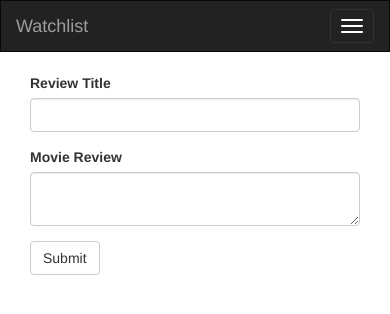
After one commit to KenMwaura1/Moringa_Core_3, a Flask app: template watchlist/app/templates/new_review.html in a window 390 px wide. The commit adds this page. Shown: the top 314 px of the page. Run offline with Flask 2, Linux system fonts and the light colour scheme; the template is opened without the code that fills it: values that come from a table or form of the project are taken from there, others are empty; parts of the project's set-up code (start-up, migrations or seed data) failed here and were passed over; some libraries are stand-ins or nearby versions.

Commit message:
Updated the Reviews class and templates

```diff
--- /dev/null
+++ b/watchlist/app/forms.py
@@ -0,0 +1,9 @@
+from flask_wtf import FlaskForm
+from wtforms import StringField, TextAreaField, SubmitField
+from wtforms.validators import Required
+
+
+class ReviewForm(FlaskForm):
+    title = StringField('Review Title', validators=[Required()])
+    review = TextAreaField('Movie Review', validators=[Required()])
+    submit = SubmitField('Submit')
--- a/watchlist/app/models/reviews.py
+++ b/watchlist/app/models/reviews.py
@@ -1,6 +1,6 @@
 class Review:
     """
-    class to model reviews received frommthe API.
+    class to model reviews
     """
     all_reviews = []
 
@@ -16,3 +16,7 @@ class Review:
     @classmethod
     def clear_reviews(cls):
         Review.all_reviews.clear()
+
+    @classmethod
+    def get_reviews(cls, id: int):
+        return [review for review in cls.all_reviews if review.movie_id == id]
--- a/watchlist/app/templates/movie.html
+++ b/watchlist/app/templates/movie.html
@@ -13,7 +13,7 @@
 
                 <p class="overview"> {{ movie.overview }}</p>
                 <p class="ratings"> <b> {{ movie.vote_average }}</b> - <i>{{ movie.vote_count}} votes </i> </p>
-
+                <a class="ratings" href="/movie/review/new/{{movie.id}}"> Write a new review</a>
 
             </div>
         </div>
--- /dev/null
+++ b/watchlist/app/templates/new_review.html
@@ -0,0 +1,19 @@
+{% extends 'base.html' %}
+{% import "bootstrap/wtf.html" as wtf %}
+
+{% block content %}
+    <div class="container">
+
+        <div class="col-md-8">
+
+            <img src="{{movie.poster}}" alt="{{movie.title}}" class="img-responsive">
+        </div>
+
+        <div class="col-md-4">
+
+            {{ wtf.quick_form(review_form) }}
+        </div>
+
+    </div>
+
+{% endblock %}
```
Also changed, not shown: watchlist/app/views.py (+21 -0 lines).
